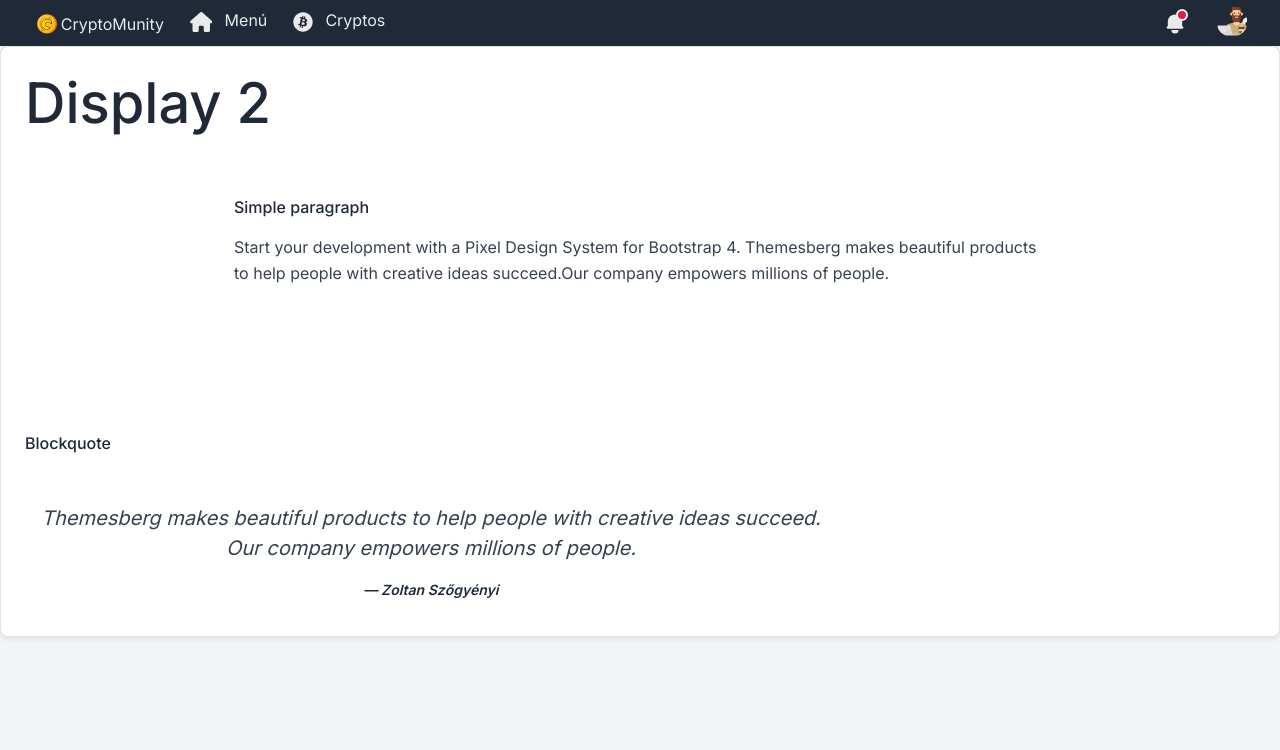
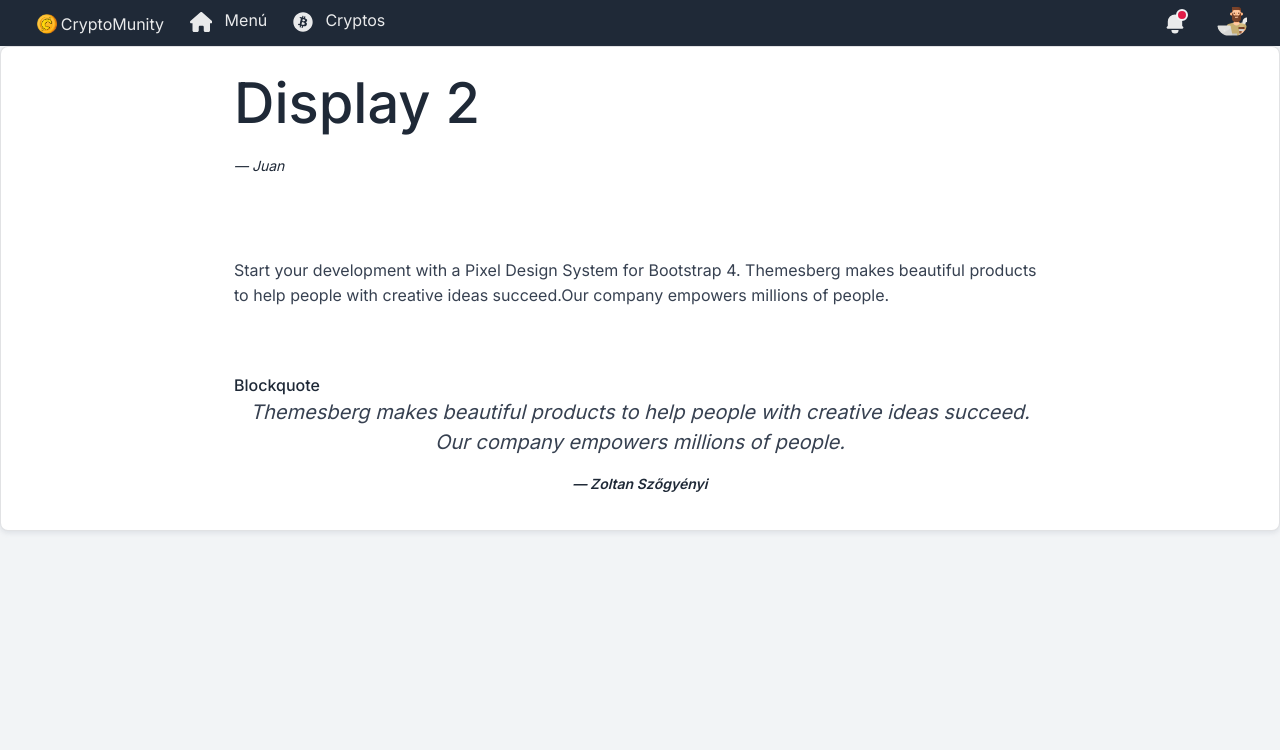
Before and after one commit to Ulises-Tame/CryptoMunity, a Flask app: page /articuloscrypto in a window 1280 px wide. Shown: the top 750 px of the page. Run offline with Flask 2, Linux system fonts and the light colour scheme; some libraries are stand-ins or nearby versions.

Commit message:
artiuclos crypto

```diff
--- a/templates/accounts/leerarticulos.html
+++ b/templates/accounts/leerarticulos.html
@@ -14,30 +14,35 @@
                 <div class="card border-light shadow-sm components-section">
                     <div class="card-body">
                         <div class="row mb-4 mb-lg-5">
-                            <div class="col-12 col-md-6">
+                            <div class="col-md-2">
+                            </div>
+                            <div class="col-md-8">
                                 <h1 class="display-2">Display 2</h1>
+                                <p class="blockquote blockquote-footer mt-3 text-primary">Juan</p>
                             </div>
                         </div>
 
                         <div class="row mb-4 mb-lg-5">
                             <div class="col-md-2">
                             </div>
-                                <div class="col-md-8">
+                            <div class="col-md-8">
                                 <div class="mb-3">
-                                <span class="h6 font-weight-bold">Simple paragraph</span>
-                                </div>
-                                <p>Start your development with a Pixel Design System for Bootstrap 4. Themesberg makes beautiful products to help people with creative ideas succeed.Our company empowers millions of people.
-                                </p>
+                                <!--span class="h6 font-weight-bold">Simple paragraph</span-->
+                            </div>
+                            <p>Start your development with a Pixel Design System for Bootstrap 4. Themesberg makes beautiful products to help people with creative ideas succeed.Our company empowers millions of people.
+                            </p>
                             </div>
                         </div>
                         <div class="row">
-                            <div class="col-md-4">
-                                <div class="mt-6 mb-5">
-                                    <span class="h6">Blockquote</span>
-                                </div>
+                            <div class="col-md-2">
+                            </div>
+                            <div class="col-md-8">
+                                <span class="h6">Blockquote</span>
                             </div>
                         </div>
                         <div class="row">
+                            <div class="col-md-2">
+                            </div>
                             <div class="col-md-8">
                                 <blockquote class="blockquote text-center">
                                     Themesberg makes beautiful products to help people with creative ideas succeed. Our company empowers millions of people.
```
